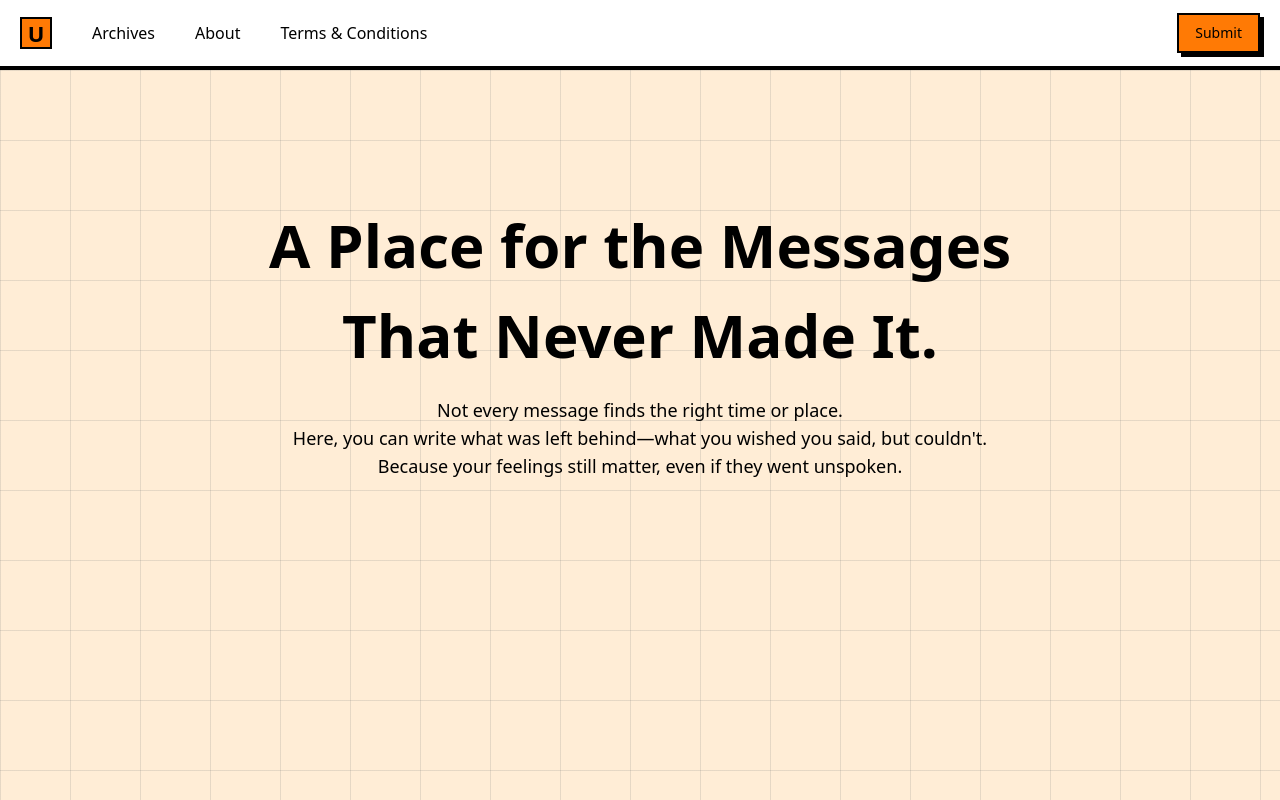
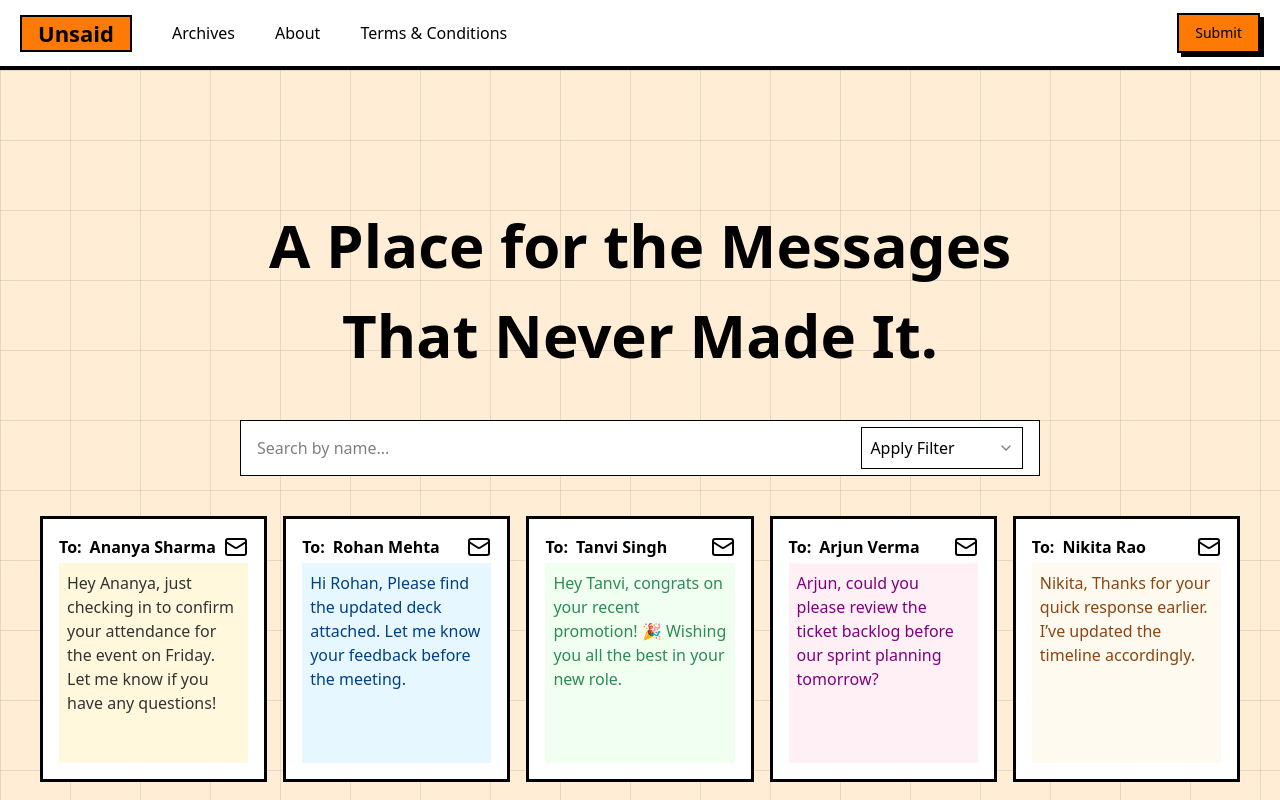
Before and after one commit to sxhil296/unsaid, a Next.js app: page / in a window 1280 px wide. Shown: the top 800 px of the page. Built offline with nearby package versions, Linux system fonts and the light colour scheme.

Commit message:
search,msg card

```diff
--- a/src/components/layout/header.tsx
+++ b/src/components/layout/header.tsx
@@ -7,10 +7,10 @@ async function Header() {
       <div className="mx-auto flex w-[1300px] text-foreground max-w-full items-center justify-between">
         <div className="flex items-center xl:gap-10 gap-10">
           <Link
-            className="text-[22px] size-8  flex bg-main text-main-foreground border-2 border-black items-center justify-center font-heading"
+            className="text-[22px] w-fit px-4   flex bg-main text-main-foreground border-2 border-black items-center justify-center font-heading"
             href={"/"}
           >
-            U
+            Unsaid
           </Link>
 
           <div className="items-center text-base font-base xl:gap-10 lg:flex gap-10 hidden">
--- a/src/components/sections/hero.tsx
+++ b/src/components/sections/hero.tsx
@@ -1,15 +1,57 @@
+import MsgCard from "./msgCard";
+import SearchSection from "./searchSection";
+export const mockMessages = [
+  {
+    to: "Ananya Sharma",
+    msg: "Hey Ananya, just checking in to confirm your attendance for the event on Friday. Let me know if you have any questions!",
+    msgBg: "#FFF8DC", // cornsilk
+    msgColor: "#333333",
+  },
+  {
+    to: "Rohan Mehta",
+    msg: "Hi Rohan,\nPlease find the updated deck attached. Let me know your feedback before the meeting.",
+    msgBg: "#E6F7FF", // light blue
+    msgColor: "#004085",
+  },
+  {
+    to: "Tanvi Singh",
+    msg: "Hey Tanvi, congrats on your recent promotion! 🎉 Wishing you all the best in your new role.",
+    msgBg: "#F0FFF0", // honeydew
+    msgColor: "#2E8B57",
+  },
+  {
+    to: "Arjun Verma",
+    msg: "Arjun, could you please review the ticket backlog before our sprint planning tomorrow?",
+    msgBg: "#FFF0F5", // lavender blush
+    msgColor: "#800080",
+  },
+  {
+    to: "Nikita Rao",
+    msg: "Nikita,\nThanks for your quick response earlier. I’ve updated the timeline accordingly.",
+    msgBg: "#FFFAF0", // floral white
+    msgColor: "#8B4513",
+  },
+];
+
 export default function Hero() {
   return (
-    <main className="relative flex min-h-[100dvh] flex-col overflow-hidden py-12 items-center bg-background px-5 md:py-[200px] bg-[linear-gradient(to_right,#80808033_1px,transparent_1px),linear-gradient(to_bottom,#80808033_1px,transparent_1px)] bg-[size:70px_70px]">
+    <main className="relative flex min-h-[100dvh] flex-col overflow-hidden py-32  sm:py-12 items-center bg-background px-5 md:py-[200px] bg-[linear-gradient(to_right,#80808033_1px,transparent_1px),linear-gradient(to_bottom,#80808033_1px,transparent_1px)] bg-[size:70px_70px]">
       <div className="mx-auto w-full max-w-[800px]">
         <h1 className="leading-normal text-center text-3xl md:text-6xl font-heading text-foreground">
           A Place for the Messages <br /> That Never Made It.
         </h1>
-        <p className="mt-4 text-center text-base md:text-lg font-base text-foreground">
-          Not every message finds the right time or place. <br /> Here, you can
-          write what was left behind—what you wished you said, but couldn't.{" "}
-          <br /> Because your feelings still matter, even if they went unspoken.
-        </p>
+        <SearchSection />
+      </div>
+      <div className="grid grid-cols-[repeat(auto-fit,_minmax(200px,_1fr))] gap-4 max-w-[1200px]">
+        {mockMessages.map((message, index) => (
+          <MsgCard
+            key={index}
+            msgBg={message.msgBg}
+            msgColor={message.msgColor}
+            to={message.to}
+            msg={message.msg}
+          />
+        ))}
       </div>
     </main>
   );
--- /dev/null
+++ b/src/components/sections/msgCard.tsx
@@ -0,0 +1,28 @@
+import { Mail } from "lucide-react";
+
+interface MsgCardProps {
+  msgBg: string;
+  msgColor: string;
+  to: string;
+  msg: string;
+}
+
+export default function MsgCard({ msgBg, msgColor, to, msg }: MsgCardProps) {
+  return (
+    <div className="w-full  border-3 border-black p-4 bg-secondary-background">
+      <div className="w-full flex justify-between items-center text-base font-semibold text-black pb-1">
+        <div className="flex justify-start items-center gap-2">
+          <p>To:</p>
+          <p>{to}</p>
+        </div>
+        <Mail />
+      </div>
+      <div
+        className={`w-full p-2 min-h-[200px] max-h-[200px] overflow-hidden`}
+        style={{ backgroundColor: msgBg, color: msgColor }}
+      >
+        {msg}
+      </div>
+    </div>
+  );
+}
--- /dev/null
+++ b/src/components/sections/searchSection.tsx
@@ -0,0 +1,86 @@
+"use client";
+import { colors } from "@/data";
+
+import { useState } from "react";
+import { Button } from "../ui/button";
+import { Popover, PopoverContent, PopoverTrigger } from "../ui/popover";
+import { Check, ChevronDown } from "lucide-react";
+export default function SearchSection() {
+  const [selected, setSelected] = useState<string[]>([]);
+  const [tempSelected, setTempSelected] = useState<string[]>([]);
+  const [open, setOpen] = useState(false);
+
+  const toggleColor = (color: string) => {
+    setTempSelected((prev) =>
+      prev.includes(color) ? prev.filter((c) => c !== color) : [...prev, color]
+    );
+  };
+
+  const handleApply = () => {
+    setSelected(tempSelected);
+    setOpen(false);
+  };
+
+  const handleReset = () => {
+    setTempSelected([]);
+  };
+  return (
+    <div className="bg-secondary-background border border-black my-10 py-2 px-4 h-[56px] flex justify-start items-center ">
+      <input
+        type="text"
+        placeholder="Search by name..."
+        className="w-full border-none outline-none ring-none"
+      />
+      <Popover open={open} onOpenChange={setOpen}>
+        <PopoverTrigger asChild>
+          <button
+            type="button"
+            className="w-[200px] justify-between rounded-none flex border p-2 items-center"
+          >
+            {selected.length > 0
+              ? `${selected.length} selected`
+              : "Apply Filter"}
+            <ChevronDown className="ml-2 h-4 w-4 opacity-50" />
+          </button>
+        </PopoverTrigger>
+        <PopoverContent className="w-[200px] max-w-[200px] bg-secondary-background rounded-none mr-[20px] sm:mr-0">
+          <div className="mb-2 max-h-[200px] overflow-y-auto">
+            <p className="text-sm font-medium px-2 py-1">Colors</p>
+            {colors.map((color, index) => (
+              <button
+                key={index}
+                onClick={() => toggleColor(color)}
+                className={`flex w-full items-center px-2 py-1 gap-2 hover:bg-accent ${
+                  tempSelected.includes(color) ? "bg-accent" : ""
+                }`}
+              >
+                <span
+                  className="w-4 h-4 rounded-full"
+                  style={{ backgroundColor: color }}
+                />
+                <span className="flex-1 text-left text-sm">{color}</span>
+                {tempSelected.includes(color) && <Check className="w-4 h-4" />}
+              </button>
+            ))}
+          </div>
+          <div className="flex justify-between border-t pt-2 mt-2">
+            <Button
+              variant="noShadow"
+              onClick={handleReset}
+              className="rounded-none"
+            >
+              Reset
+            </Button>
+            <Button
+              onClick={handleApply}
+              variant="noShadow"
+              className="rounded-none"
+            >
+              Apply
+            </Button>
+          </div>
+        </PopoverContent>
+      </Popover>
+    </div>
+  );
+}
--- a/src/components/sections/submitSection.tsx
+++ b/src/components/sections/submitSection.tsx
@@ -2,50 +2,7 @@
 import { useState } from "react";
 
 import { Label } from "../ui/label";
-import { cn } from "@/lib/utils";
-
-const colors = [
-  // Row 1
-  "#FFFFFF",
-  "#C0C0C0",
-  "#808080",
-  "#000000",
-  // Row 2
-  "#FF8000",
-  "#FFFF00",
-  "#F5DEB3",
-  "#8B4513",
-  // Row 3
-  "#C0C0C0",
-  "#20B2AA",
-  "#87CEEB",
-  "#00BFFF",
-  // Row 4
-  "#8A2BE2",
-  "#9370DB",
-  "#9999CC",
-  "#D8BFD8",
-  // Row 5
-  "#8B0000",
-  "#FF0000",
-  "#FF4500",
-  "#FFA07A",
-  // Row 6
-  "#808000",
-  "#008000",
-  "#32CD32",
-  "#90EE90",
-  // Row 7
-  "#0000FF",
-  "#4169E1",
-  "#8B4B8B",
-  "#483D8B",
-  // Row 8
-  "#FFB6C1",
-  "#FF69B4",
-  "#FF1493",
-  "#DEB887",
-];
+import { colors } from "@/data";
 
 const initialFormState = {
   to: "",
@@ -53,7 +10,6 @@ const initialFormState = {
   bgColor: "#000",
   textColor: "#fff",
 };
-
 
 export default function SubmitSection() {
   const [formState, setFormState] = useState(initialFormState);
@@ -86,6 +42,7 @@ export default function SubmitSection() {
               </Label>
               <input
                 type="text"
+                placeholder="Enter name..."
                 id="to"
                 className="bg-transparent border-none outline-none ring-none"
               />
--- /dev/null
+++ b/src/data/index.ts
@@ -0,0 +1,42 @@
+export const colors = [
+  // Row 1
+  "#FFFFFF",
+  "#C0C0C0",
+  "#808080",
+  "#000000",
+  // Row 2
+  "#FF8000",
+  "#FFFF00",
+  "#F5DEB3",
+  "#8B4513",
+  // Row 3
+  "#C0C0C0",
+  "#20B2AA",
+  "#87CEEB",
+  "#00BFFF",
+  // Row 4
+  "#8A2BE2",
+  "#9370DB",
+  "#9999CC",
+  "#D8BFD8",
+  // Row 5
+  "#8B0000",
+  "#FF0000",
+  "#FF4500",
+  "#FFA07A",
+  // Row 6
+  "#808000",
+  "#008000",
+  "#32CD32",
+  "#90EE90",
+  // Row 7
+  "#0000FF",
+  "#4169E1",
+  "#8B4B8B",
+  "#483D8B",
+  // Row 8
+  "#FFB6C1",
+  "#FF69B4",
+  "#FF1493",
+  "#DEB887",
+];
```
Also changed, not shown: src/components/ui/select.tsx (+18 -18 lines).
